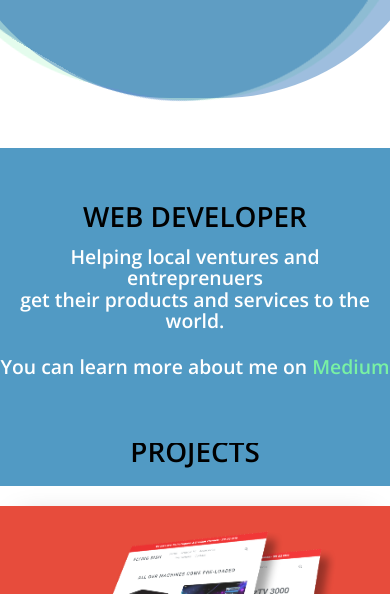
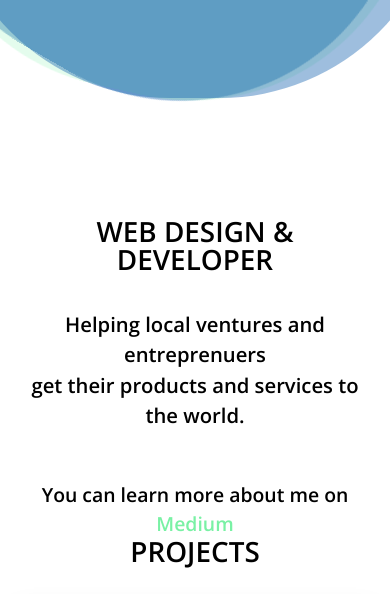
Before and after one commit to LukeAlmeida4/LukeAlmeida4.github.io, a plain HTML site: page index.html in a window 390 px wide. Shown: the part 102-696 px from the top of the page. Drawn offline with nearby package versions, Linux system fonts and the light colour scheme.

Commit message:
Fixing up section one
- changed background color to all white, text to black
- played with mobile text sizing
- changed to a grid rather padding formatting for responsiveness

```diff
--- a/css/responsive.css
+++ b/css/responsive.css
@@ -109,11 +109,6 @@
 */
 
 @media (min-width: 320px) and (max-width: 480px) {
-    .section-one {
-        height: 500px;
-        margin-bottom: 20px;
-    }
-
     .headline {
         top: 1%;
         width: 100%;
@@ -159,13 +154,13 @@
         font-size: 3.3vh;
     }
     .subheading {
-        line-height: 1.1em;
+        line-height: 1.5em;
         font-weight: 0;
-        margin: 15px 0 25px 0;
-        font-size: 2.3vh;
+        margin: 15px 0 15px 0;
+        font-size: 2.4vh;
     }
     .subheading-2 {
-        line-height: 1.1em;
+        line-height: 1.5em;
         font-weight: 0;
         margin-top: 15px;
         margin-bottom: 10px;
@@ -191,9 +186,4 @@
     .projects {
     padding: 20px;
     }
-    .content {
-        padding-bottom: 55px;
-        padding-top: 55px;
-
-    }
 }
--- a/css/style.css
+++ b/css/style.css
@@ -5,6 +5,7 @@
     box-sizing: border-box;
 }
 
+/* setting defaults */
 html,
 body {
     margin: 0;
@@ -23,23 +24,7 @@ body {
     text-shadow: rgba(0, 0, 0, .01) 0 0 1px;
 }
 
-.clear {
-    clear: block;
-}
-
-img {
-    margin: 0 auto;
-    height: 300px;
-    width: 400px;
-}
-
-.logoImg {
-    margin: 0 auto;
-    height: 75px;
-    width: 75px;
-    margin-top: 50px;
-    margin-right: 20px;
-}
+/* Wrapping the entire page */
 
 .wrapper {
     margin-bottom: 300px;
@@ -48,18 +33,7 @@ img {
     z-index: 1;
 }
 
-.flexbox-container {
-    height: 100%;
-    padding: 0;
-    margin: 0;
-    display: -webkit-box;
-    display: -moz-box;
-    display: -ms-flexbox;
-    display: -webkit-flex;
-    display: flex;
-    align-items: flex-start | flex-end | center | baseline | stretch;
-    justify-content: center;
-}
+/* container for the page - height relative to the content. Increase height, needed for parralax footer */
 
 .container {
     margin: 0 auto;
@@ -73,11 +47,12 @@ img {
     box-shadow: 0 14px 28px rgba(0, 0, 0, 0.25), 0 10px 10px rgba(0, 0, 0, 0.22);
 }
 
+/* Section one */
 .section-one {
     margin: 0 auto;
     z-index: 3;
     height: 600px;
-    margin-bottom: 50px;
+    margin-bottom: 5%;
 }
 
 .circle {
@@ -135,46 +110,45 @@ img {
     margin: 0, auto;
     position: relative;
     top: 50%;
-    background: #519AC4;
     text-align: center;
-    width: 100%;
-    padding: 30px 0px 30px 0px;
+    color: black;
+    display: grid;
+    grid-template-columns: .2fr 4fr .2fr;
+    grid-template-rows: 20px auto 20px auto 20px auto 20px;
 }
 
 .heading {
     margin: 0 auto;
     line-height: 2em;
-    color: black;
     font-weight: 800;
     font-family: 'Oswald', sans-serif;
     font-size: 2.5em;
     letter-spacing: .02em;
     text-align: center;
+    grid-column: 2/2;
+    grid-row: 2/2;
 }
 
-.projects {
-    background: #519AC4;
-}
 
 .subheading {
     margin: 0 auto;
     line-height: 1.3em;
-    color: white;
     font-weight: 400;
     font-family: inherit;
     font-size: 1.3em;
-    margin: 35px 0 55px 0;
+    grid-column: 2/2;
+    grid-row: 4/4;
 }
 
 .subheading-2 {
     margin: 0 auto;
     line-height: 1.3em;
-    color: white;
     margin: 0 auto;
     font-weight: 400;
     font-family: inherit;
     font-size: 1.3em;
-    margin-top: 20px;
+    grid-column: 2/2;
+    grid-row: 6/6;
 }
 
 .highlight {
@@ -195,6 +169,9 @@ a {
 a:hover {
     color: white;
 }
+
+
+/* Section two */
 
 .section-two {
     margin: 0 auto;
@@ -227,6 +204,13 @@ a:hover {
 
 }
 
+img {
+    margin: 0 auto;
+    height: 300px;
+    width: 400px;
+}
+
+/* Section three */
 .section-three {
     margin: 0 auto;
     z-index: 3;
@@ -238,6 +222,9 @@ a:hover {
     text-align: center;
     padding: 30px;
 }
+
+
+/* Footer */
 
 .footer {
     background: #62778E;
--- a/index.html
+++ b/index.html
@@ -25,9 +25,10 @@
                 <div class="circle layer-three"></div>
                 <div class="headline">Luke Almeida<span id="small">.com</span></div>
                 <div class="content">
-                    <div class="heading">WEB DEVELOPER</div>
+                    <div class="heading">WEB DESIGN & DEVELOPER</div>
                     <div class="subheading">
-                        Helping local ventures and entreprenuers <br> get their products and services to the world.
+                        <p>Helping local ventures and entreprenuers</p>
+                        <p>get their products and services to the world.</p>
                     </div>
                     <div class="subheading-2">
                         You can learn more about me on <a class="highlight" href="https://medium.com/@lukealmeida4" target="_blank">Medium</a>
```
Also changed, not shown: 2 other files.
